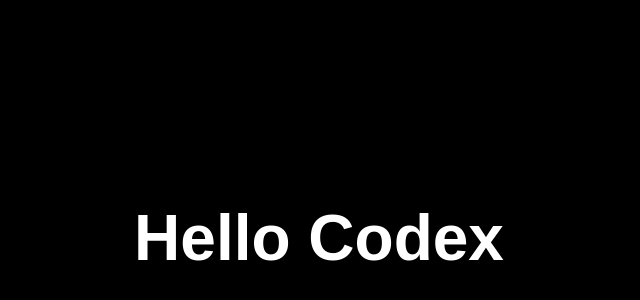
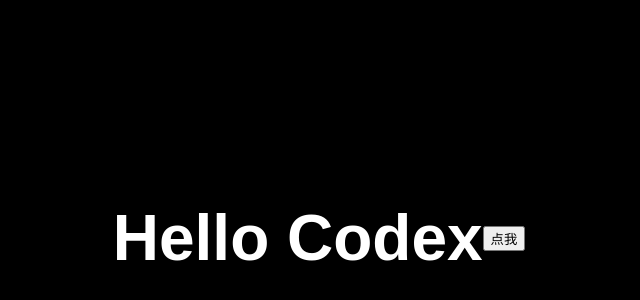
Before and after one commit to deericon/hello-codex, a plain HTML site: page index.html in a window 1280 px wide. Shown: the part 162-462 px from the top of the page, without its empty margins (321-961 px from the left). Drawn offline with Linux system fonts and the light colour scheme.

Commit message:
添加按钮：点击弹出 Hello Codex

```diff
--- a/index.html
+++ b/index.html
@@ -8,5 +8,12 @@
 </head>
 <body>
 <h1>Hello Codex</h1>
+<button onclick="showMessage()">点我</button>
+
+<script>
+    function showMessage() {
+        alert('Hello Codex');
+    }
+</script>
 </body>
 </html>
```
